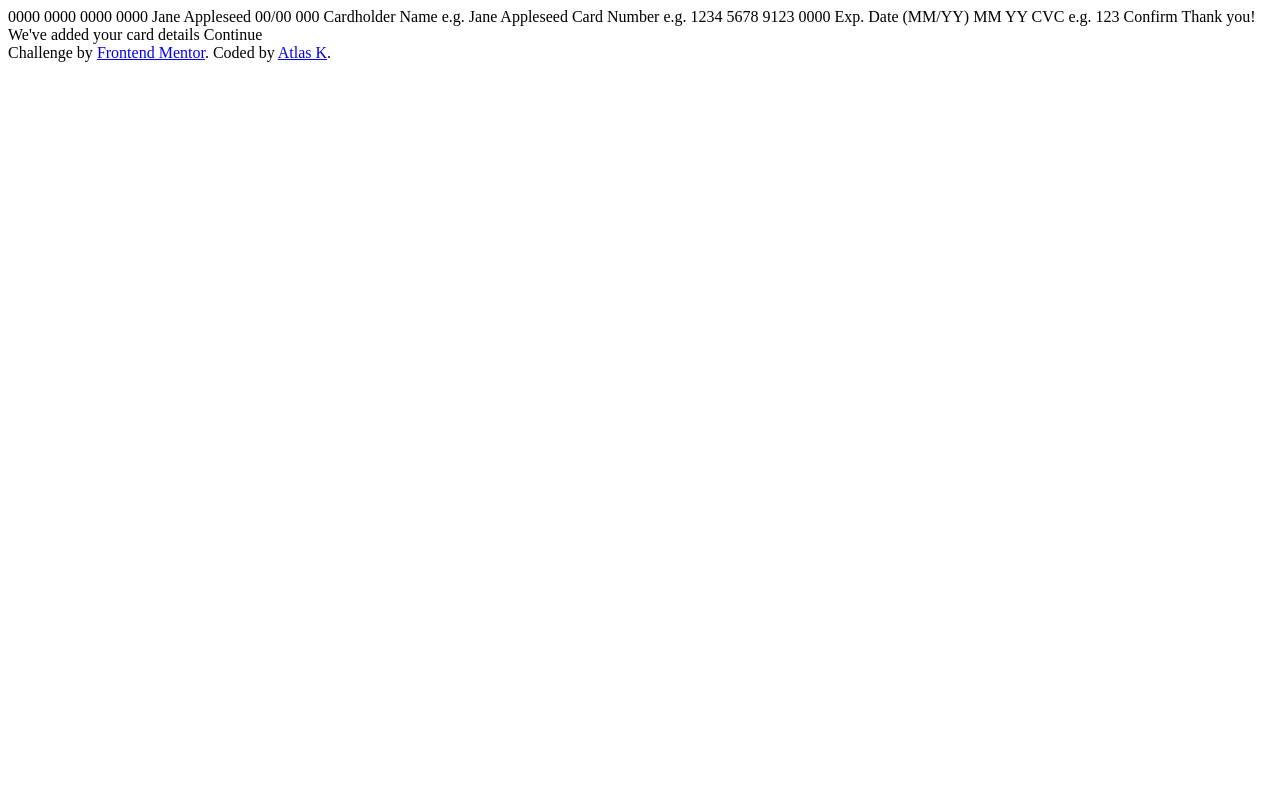
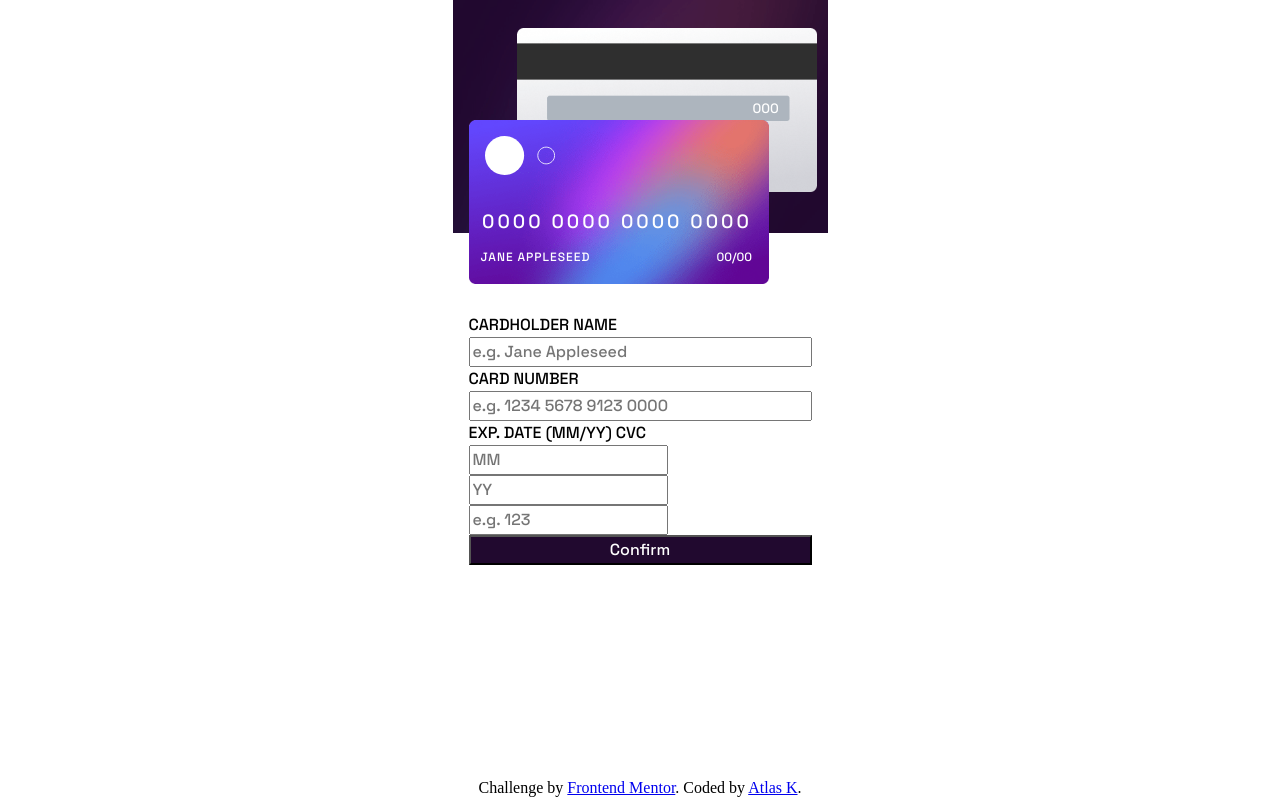
Before and after one commit to AtlasKaplan/Interactive-credit-card, a plain HTML site: page index.html in a window 1280 px wide. Drawn offline with Linux system fonts and the light colour scheme.

Commit message:
cards completed

```diff
--- a/index.html
+++ b/index.html
@@ -6,42 +6,69 @@
 
   <link rel="icon" type="image/png" sizes="32x32" href="./images/favicon-32x32.png">
   <link rel="stylesheet" href="style.css">
-
+  <link rel="preconnect" href="https://fonts.googleapis.com">
+  <link rel="preconnect" href="https://fonts.gstatic.com" crossorigin>
+  <link href="https://fonts.googleapis.com/css2?family=Space+Grotesk:wght@500&display=swap" rel="stylesheet">
   <title>Frontend Mentor | Interactive card details form | Atlas K</title>
 </head>
 <body>
+<main>
 
-  0000 0000 0000 0000
-  Jane Appleseed
-  00/00
+    <div class="container">
+      <div class="card-side">
+        <div class="back-card">
+          <img src="images/bg-card-back.png" alt="">
+          <p class="card-pin">000</p>
+        </div>
 
-  000
+        <div class="front-card">
+          <img class="card-logo" src="images/card-logo.svg" alt="">
+          <img class="front-card-img" src="images/bg-card-front.png" alt="">
+          <p class="card-number">0000 0000 0000 0000</p>
+          <p class="card-name">Jane Appleseed</p>
+          <p class="card-date">00/00</p>
+        </div>
 
-  Cardholder Name
-  e.g. Jane Appleseed
 
-  Card Number
-  e.g. 1234 5678 9123 0000
+      </div>
 
-  Exp. Date (MM/YY)
-  MM
-  YY
+      <div class="input-side" >
+        <form class="form" action="">
+          <label for="">Cardholder Name</label>
+          <input type="text" placeholder="e.g. Jane Appleseed">
 
-  CVC
-  e.g. 123
+          <label for="">Card Number</label>
+          <input type="number" placeholder="e.g. 1234 5678 9123 0000">
 
-  Confirm
 
-  <!-- Completed state start -->
+          <div class="input-date">
+            <label for="">Exp. Date (MM/YY) <span>CVC</span></label>
+            <input type="number" placeholder="MM">
+            <input type="number" placeholder="YY">
+            <input type="number" placeholder="e.g. 123">
+          </div>
 
-  Thank you!
-  We've added your card details
-  Continue
+          <button>Confirm</button>
 
-  <div class="attribution">
-    Challenge by <a href="https://www.frontendmentor.io?ref=challenge" target="_blank">Frontend Mentor</a>.
-    Coded by <a href="#">Atlas K</a>.
-  </div>
+        </form>
+      </div>
+
+
+    <!-- <div class="completed-side">
+      <img src="images/icon-complete.svg" alt="">
+      <h2>Thank you!</h2>
+      <p>We've added your card details</p>
+      <button>Continue</button>
+    </div> -->
+
+    </div>
+</main>
+  <footer>
+    <div class="attribution">
+      Challenge by <a href="https://www.frontendmentor.io?ref=challenge" target="_blank">Frontend Mentor</a>.
+      Coded by <a href="#">Atlas K</a>.
+    </div>
+  </footer>
 
   <script src="index.js"></script>
 </body>
--- a/style.css
+++ b/style.css
@@ -0,0 +1,124 @@
+*,*::before,*::after {
+    box-sizing: border-box;
+}
+
+* {
+    margin: 0;
+    /* overflow-x: hidden; */
+}
+
+body {
+    line-height: 1.5;
+    -webkit-font-smoothing: antialiased;
+}
+
+img, picture, video, canvas, svg {
+    display: block;
+    max-width: 100%;
+}
+
+input, button, textarea, select {
+    font: inherit;
+}
+
+p, h1, h2, h3, h4, h5,h6 {
+    overflow-wrap: break-word;
+}
+
+#root, #__next {
+    isolation: isolate;
+}
+.attribution{
+    text-align: center;
+    margin: 0 auto;
+}
+/* ///////////////////////////////////////////////////////////////// */
+.container{
+    height: 97vh;
+    max-width: 375px;
+    min-width: 375px;
+
+    margin: 0 auto;
+    font-family: 'Space Grotesk', sans-serif;
+    text-transform: uppercase;
+}
+
+/* ////////////////////////////////CARDS///////////////////////////////// */
+.card-side{
+    background-image: url('images/bg-main-mobile.png');
+    background-size: cover;
+    height: 30%;
+    width: 100%;
+    background-repeat: no-repeat;
+    color: white;
+    position: relative;
+    padding-top: 1.75rem;
+}
+.back-card{
+    position: absolute;
+    left: 4rem;
+}
+.back-card img{
+    width: 300px;
+}
+.card-pin{
+    position: absolute;
+    top: 4.45rem;
+    left: 14.75rem;
+    font-size: .85rem;
+}
+.front-card{
+
+}
+.front-card-img{
+    width: 300px;
+    position: absolute;
+    left: 1rem;
+    top: 7.5rem;
+
+
+}
+.card-logo{
+    position: absolute;
+    width: 70px;
+    top: 8.5rem;
+    left: 2rem;
+
+    z-index: 1;
+}
+.card-number{
+    position: absolute;
+    z-index: 1;
+    top: 13rem;
+    left: 1.85rem;
+    letter-spacing: 3px;
+    font-size: 1.2rem;
+}
+.card-name{
+    position: absolute;
+    z-index: 1;
+    top: 15.5rem;
+    left: 1.75rem;
+    font-size: .75rem;
+    letter-spacing: 1px;
+}
+.card-date{
+    position: absolute;
+    z-index: 1;
+    top: 15.5rem;
+    left: 16.5rem;
+    font-size: 0.75rem;
+}
+/* ///////////////////////FORMS////////////////////////////////////////// */
+.form{
+    margin: 5rem 1rem;
+    display: flex;
+    flex-direction: column;
+}
+.input-date{
+
+}
+button{
+    background-color: hsl(278, 68%, 11%);
+    color: white;
+}
```
